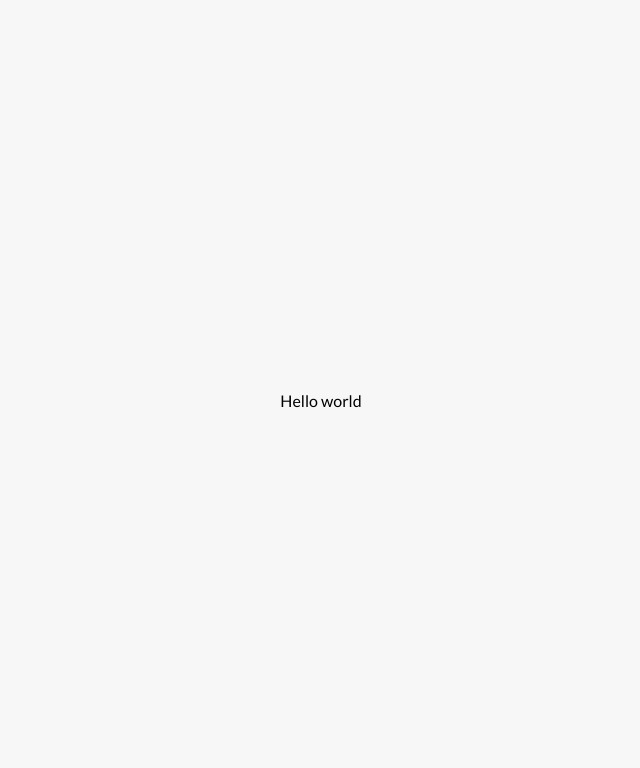
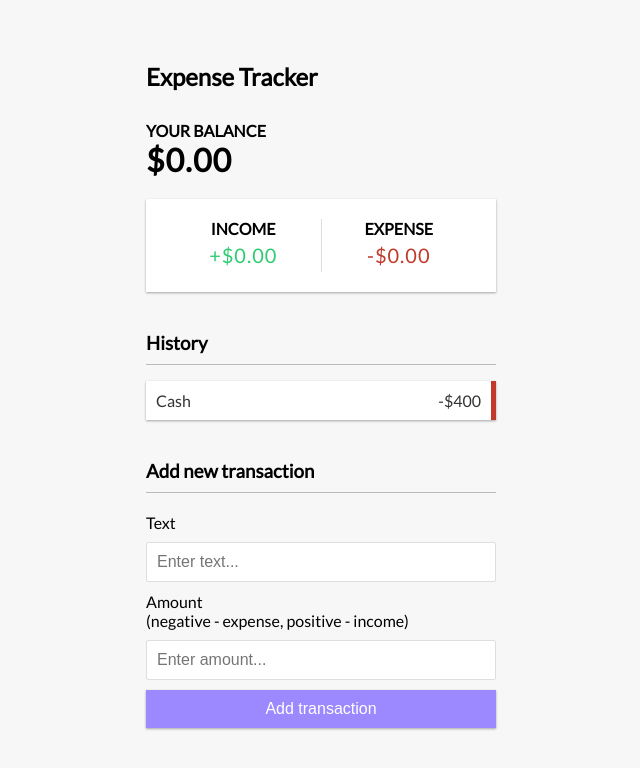
Before and after one commit to thinkswan/react-expense-tracker, a React (Create React App) app: page / in a window 1280 px wide. Shown: the top 768 px of the page, without its empty margins (319-959 px from the left). Built offline with nearby package versions, Linux system fonts and the light colour scheme.

Commit message:
Add bare components

```diff
--- a/src/App.js
+++ b/src/App.js
@@ -1,8 +1,24 @@
 import React from "react"
+import { Header } from "./components/Header"
+import { Balance } from "./components/Balance"
+import { IncomeExpenses } from "./components/IncomeExpenses"
+import { TransactionList } from "./components/TransactionList"
+import { AddTransaction } from "./components/AddTransaction"
 import "./App.css"
 
 function App() {
-  return <div>Hello world</div>
+  return (
+    <div>
+      <Header />
+
+      <div className="container">
+        <Balance />
+        <IncomeExpenses />
+        <TransactionList />
+        <AddTransaction />
+      </div>
+    </div>
+  )
 }
 
 export default App
--- /dev/null
+++ b/src/components/AddTransaction.js
@@ -0,0 +1,23 @@
+import React from "react"
+
+export const AddTransaction = props => {
+  return (
+    <>
+      <h3>Add new transaction</h3>
+      <form>
+        <div className="form-control">
+          <label htmlFor="text">Text</label>
+          <input type="text" placeholder="Enter text..." />
+        </div>
+        <div className="form-control">
+          <label htmlFor="amount">
+            Amount <br />
+            (negative - expense, positive - income)
+          </label>
+          <input type="number" placeholder="Enter amount..." />
+        </div>
+        <button className="btn">Add transaction</button>
+      </form>
+    </>
+  )
+}
--- /dev/null
+++ b/src/components/Balance.js
@@ -0,0 +1,10 @@
+import React from "react"
+
+export const Balance = props => {
+  return (
+    <>
+      <h4>Your Balance</h4>
+      <h1>$0.00</h1>
+    </>
+  )
+}
--- /dev/null
+++ b/src/components/Header.js
@@ -0,0 +1,5 @@
+import React from "react"
+
+export const Header = props => {
+  return <h2>Expense Tracker</h2>
+}
--- /dev/null
+++ b/src/components/IncomeExpenses.js
@@ -0,0 +1,16 @@
+import React from "react"
+
+export const IncomeExpenses = props => {
+  return (
+    <div className="inc-exp-container">
+      <div>
+        <h4>Income</h4>
+        <p className="money plus">+$0.00</p>
+      </div>
+      <div>
+        <h4>Expense</h4>
+        <p className="money minus">-$0.00</p>
+      </div>
+    </div>
+  )
+}
--- /dev/null
+++ b/src/components/TransactionList.js
@@ -0,0 +1,15 @@
+import React from "react"
+
+export const TransactionList = props => {
+  return (
+    <>
+      <h3>History</h3>
+      <ul className="list">
+        <li className="minus">
+          Cash <span>-$400</span>
+          <button className="delete-btn">x</button>
+        </li>
+      </ul>
+    </>
+  )
+}
```
